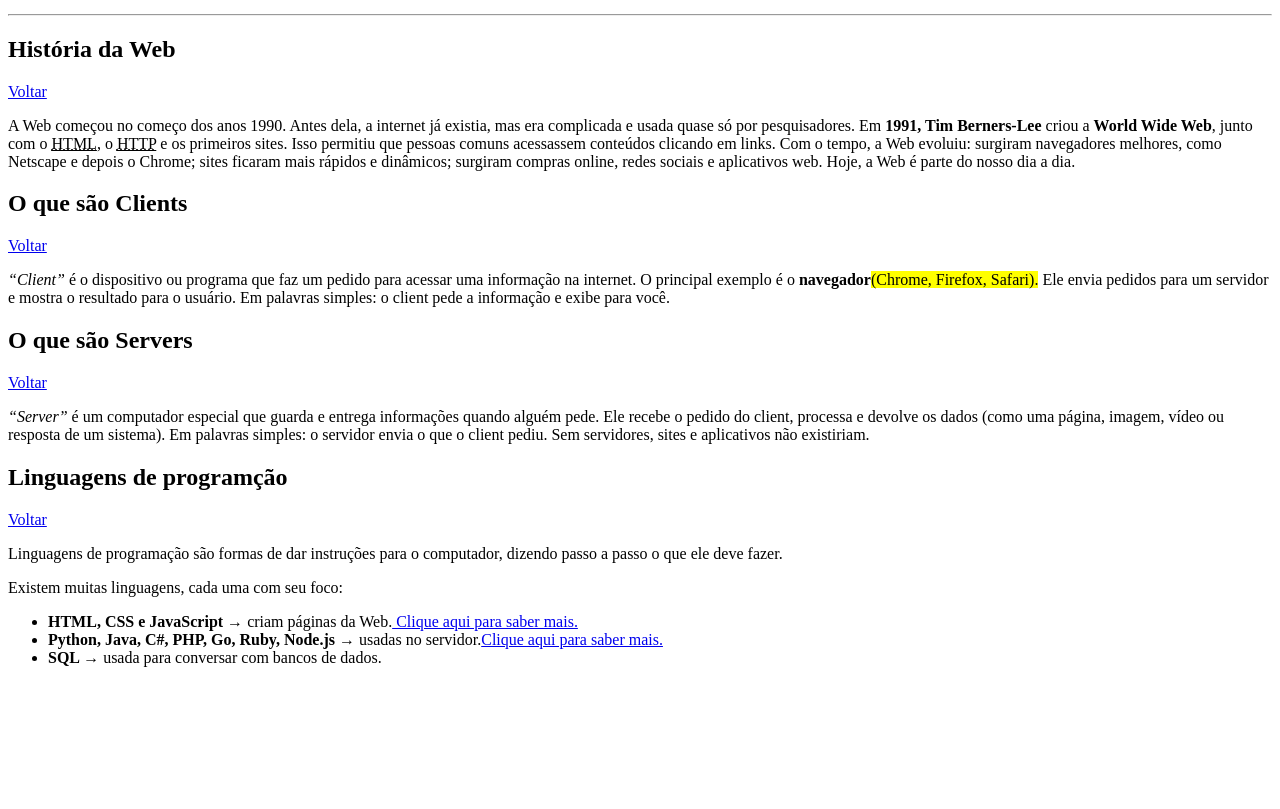
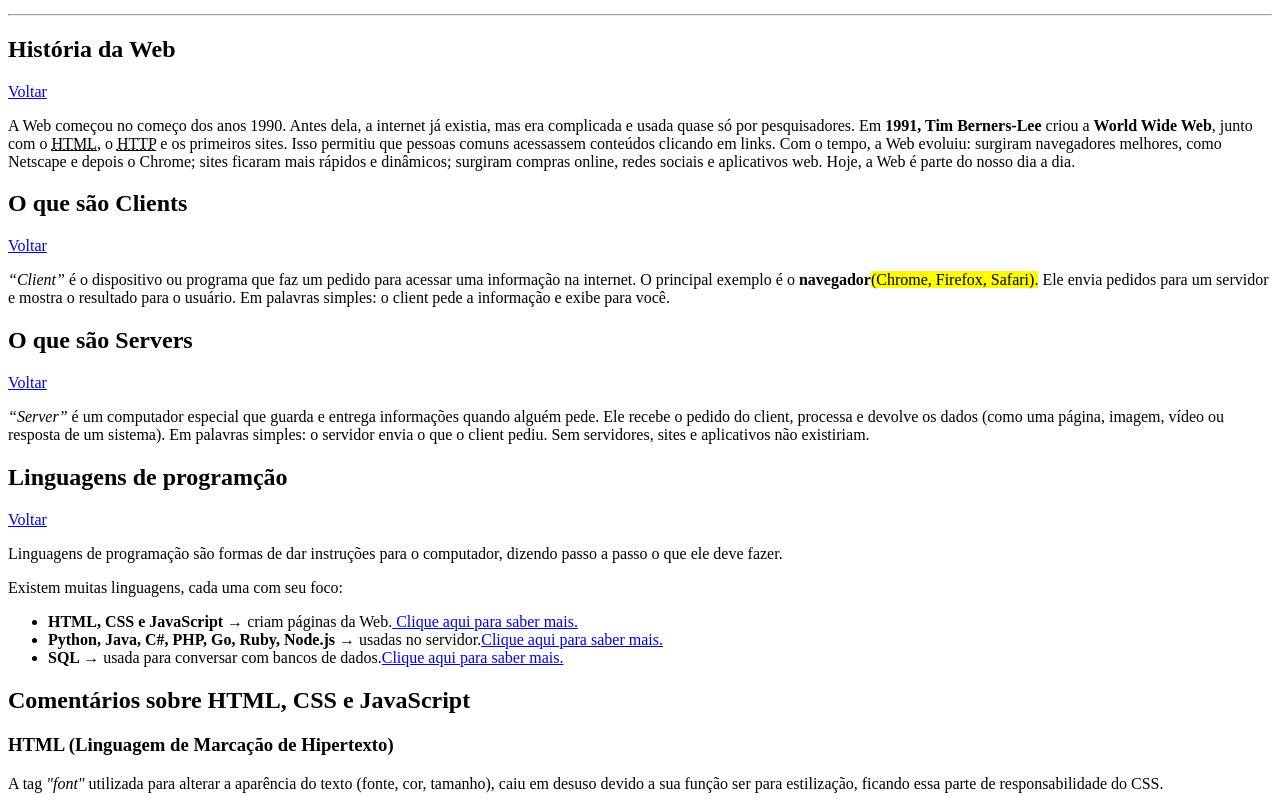
Before and after one commit to Lmb322/ChallengeHTML-1, a plain HTML site: page myPage.html in a window 1280 px wide. Shown: the part 252-1061 px from the top of the page. Before the commit the page ends 935 px from the top, so only its background shows below. Drawn offline with Linux system fonts and the light colour scheme.

Commit message:
atualizacao commit

```diff
--- a/myPage.html
+++ b/myPage.html
@@ -5,7 +5,7 @@
     <meta name="viewport" content="width=device-width, initial-scale=1.0">
     <title>Formação HTML</title>
 </head>
-<!-- tags para usar <h1> até <h6>, <small>, <ul>, <sub>, <sup>, <blockquote>, <font>, <del>,-->
+<!-- tags para usar <h1> até <h6>, <small>, <sub>, <sup>, <blockquote>, <del>,-->
 <body> <!-- Temas: História da Web, o que são clients, o que são servers, linguagens de programação -->
     <h1>Resumo sobre as aulas de HTML</h1>
     <p>O breve artigo tem por finalidade aprensentar um resumo sobre as aulas de html presentes no curso Formação em HTML Developer.</p>
@@ -44,10 +44,13 @@
     <p>Linguagens de programação são formas de dar instruções para o computador, dizendo passo a passo o que ele deve fazer.</p>
     <p>Existem muitas linguagens, cada uma com seu foco:</p>
     <ul>
-        <li><strong>HTML, CSS e JavaScript → </strong> criam páginas da Web.<a href="https://www.dio.me/articles/html-css-e-javascript-a-triade-da-web"> Clique aqui para saber mais.</a></li>
-        <li><strong>Python, Java, C#, PHP, Go, Ruby, Node.js → </strong> usadas no servidor.<a href="https://imasters.com.br/carreira-dev/7-exemplos-de-linguagens-de-programacao-server-side">Clique aqui para saber mais.</a></li>
-        <li><strong>SQL → </strong> usada para conversar com bancos de dados.<a href=""></a></li>
+        <li><strong>HTML, CSS e JavaScript → </strong> criam páginas da Web.<a href="https://www.dio.me/articles/html-css-e-javascript-a-triade-da-web" target="_blank"> Clique aqui para saber mais.</a></li>
+        <li><strong>Python, Java, C#, PHP, Go, Ruby, Node.js → </strong> usadas no servidor.<a href="https://imasters.com.br/carreira-dev/7-exemplos-de-linguagens-de-programacao-server-side" target="_blank">Clique aqui para saber mais.</a></li>
+        <li><strong>SQL → </strong> usada para conversar com bancos de dados.<a href="https://www.devmedia.com.br/guia/guia-completo-de-sql/38314" target="_blank">Clique aqui para saber mais.</a></li>
     </ul>
-
+    <h2>Comentários sobre HTML, CSS e JavaScript</h2>
+    <h3>HTML (Linguagem de Marcação de Hipertexto)</h3>
+    <p></p>
+    <p>A tag <i>"font"</i> utilizada para alterar a aparência do texto (fonte, cor, tamanho), caiu em desuso devido a sua função ser para estilização, ficando essa parte de responsabilidade do CSS.</p>
 </body>
 </html>
```
